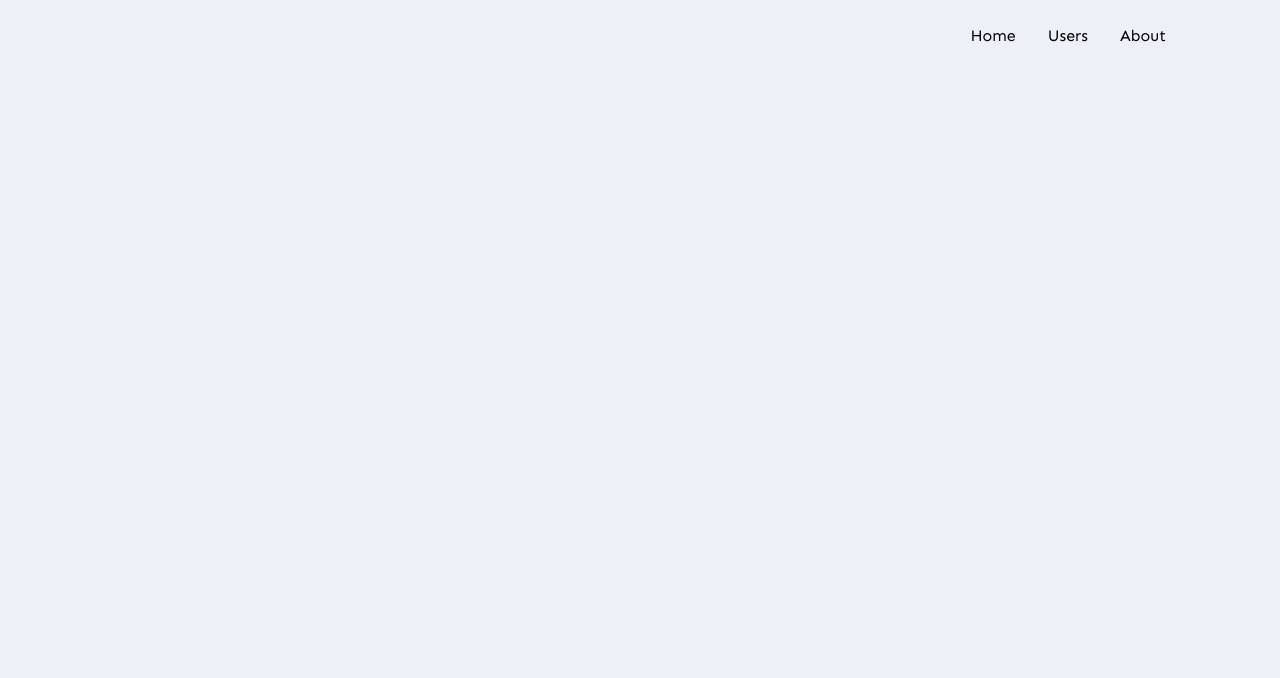
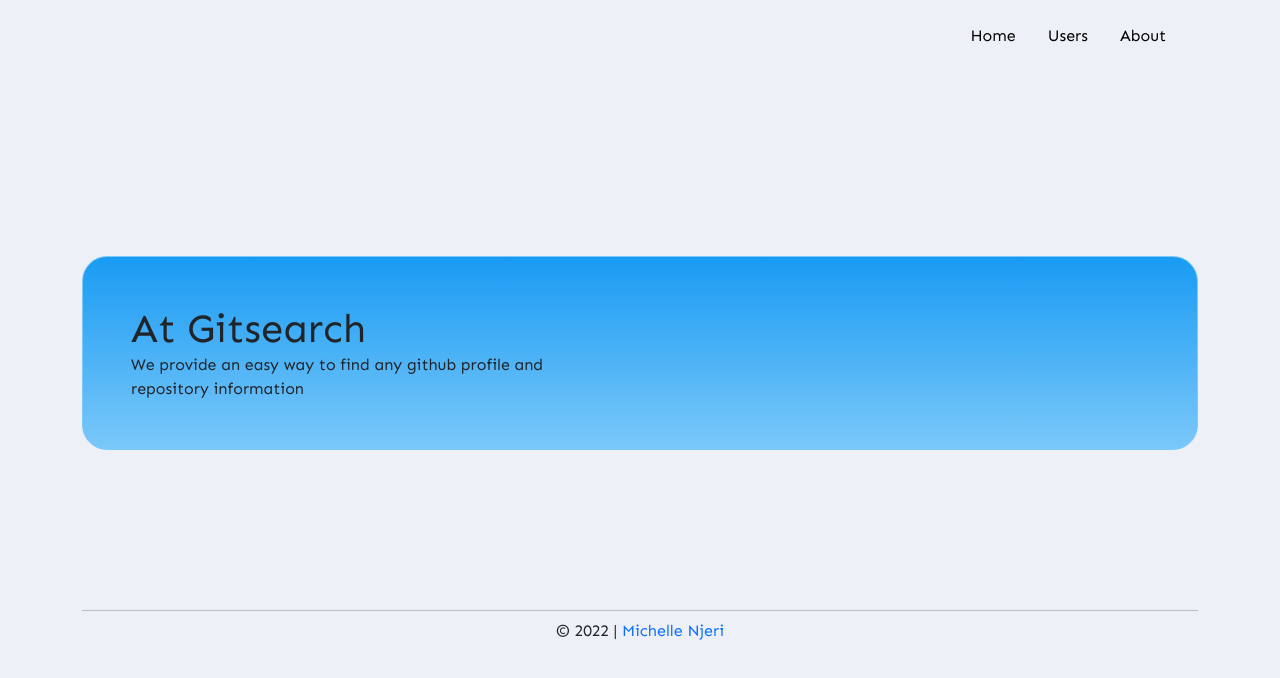
Before and after one commit to vantablanta/github-project, an Angular app: page /about in a window 1280 px wide. Before the commit this address led to /. Shown: the top 678 px of the page. Built offline with nearby package versions, Linux system fonts and the light colour scheme.

Commit message:
about page added

```diff
--- a/src/app/app-routing.module.ts
+++ b/src/app/app-routing.module.ts
@@ -2,10 +2,12 @@ import { NgModule } from '@angular/core';
 import { RouterModule, Routes } from '@angular/router';
 import { UsersComponent } from './component/users/users.component';
 import { LandingComponent } from './component/landing/landing.component';
+import { AboutComponent } from './component/about/about.component';
 
 const routes: Routes = [
   {path: 'users', component: UsersComponent},
   {path: 'home', component: LandingComponent },
+  {path: 'about', component: AboutComponent },
   {path: '', redirectTo:"home", pathMatch:"full"},
 ];
 
--- a/src/app/app.module.ts
+++ b/src/app/app.module.ts
@@ -12,6 +12,7 @@ import { NavComponent } from './component/nav/nav.component';
 import { UsersComponent } from './component/users/users.component';
 import { ReposComponent } from './component/repos/repos.component';
 import { HideDirective } from './directive/hide.directive';
+import { AboutComponent } from './component/about/about.component';
 
 @NgModule({
   declarations: [
@@ -20,7 +21,8 @@ import { HideDirective } from './directive/hide.directive';
     NavComponent,
     UsersComponent,
     ReposComponent,
-    HideDirective
+    HideDirective,
+    AboutComponent
   ],
   imports: [
     BrowserModule,
--- /dev/null
+++ b/src/app/component/about/about.component.css
@@ -0,0 +1,18 @@
+.container{
+    margin-bottom: 2px solid red;
+}
+.card{
+    margin-top:25vh;
+}
+
+hr{
+    margin-top: 20vh;
+}
+
+.footer a{
+ text-decoration: none;
+ cursor: pointer;
+}
+.footer a:hover{
+    color: #f59840;
+}
--- /dev/null
+++ b/src/app/component/about/about.component.html
@@ -0,0 +1,19 @@
+<div class="container">
+    <div class="card">
+        <div class="content row">
+            <div class="col-md-6">
+                <div class="p-5">
+                    <h1>At Gitsearch</h1>
+                    <p>We provide an easy way to find any github profile and repository information</p>
+                </div>
+            </div>
+        </div>
+    </div>
+</div>
+<hr>
+<div class="text-center p-2 footer">
+   &copy; 2022  |
+   <span [ngStyle]="{'color': '#be96f8'}">
+       <a href="https://github.com/vantablanta"> Michelle Njeri</a>
+    </span>
+ </div>
--- /dev/null
+++ b/src/app/component/about/about.component.ts
@@ -0,0 +1,15 @@
+import { Component, OnInit } from '@angular/core';
+
+@Component({
+  selector: 'app-about',
+  templateUrl: './about.component.html',
+  styleUrls: ['./about.component.css', '../landing/landing.component.css']
+})
+export class AboutComponent implements OnInit {
+
+  constructor() { }
+
+  ngOnInit(): void {
+  }
+
+}
--- a/src/app/component/nav/nav.component.html
+++ b/src/app/component/nav/nav.component.html
@@ -6,6 +6,6 @@
       <a routerLink="users" class="nav-link" href="#">Users</a>
     </li>
     <li class="nav-item">
-      <a routerLink="users" class="nav-link" href="#">About</a>
+      <a routerLink="about" class="nav-link" href="#">About</a>
     </li>
   </ul>
--- a/src/app/component/users/users.component.css
+++ b/src/app/component/users/users.component.css
@@ -21,7 +21,6 @@
 .card:hover {
     box-shadow: 0 0 40px rgba(51, 51, 51, .1)
 }
-
 
 
 .form {
--- a/src/app/component/users/users.component.html
+++ b/src/app/component/users/users.component.html
@@ -4,16 +4,16 @@
     <div class="col-md-6">
         <form action="" class="form">
             <fa-icon class="i fa-search" [icon]="faSearch" [ngStyle]="{'color': '#7bc8f9'}"></fa-icon>
-        <input [(ngModel)]="userName" name="userName" type="search" class="form-control form-input" (keyup)="findUser()"
-          placeholder="Search Users ...">
+            <input [(ngModel)]="userName" name="userName" type="search" class="form-control form-input"
+                (keyup)="findUser()" placeholder="Search Users ...">
         </form>
     </div>
 </div>
 
 <div class="row d-flex justify-content-center align-items-center">
-    <div class="row">
+  <div class="row col-md-6">
     <div *ngIf="users" class="float-start m-1 row  col-md-6 mt-4">
-        <div class="card py-4 col-md-4 w-100">
+      <div class="card py-4 col-md-4 w-100 h-100">
         <div class="d-flex justify-content-center align-items-center">
           <div class="round-image">
             <img [src]="users.avatar_url" class="rounded-circle" width="97">
@@ -26,7 +26,8 @@
               <span class="badge text-dark rounded p-2 mt-1" [ngStyle]="{'background-color': '#be96f8'}">
                   Repositories
                   <fa-icon class="ms-2" [icon]="faFileCode"></fa-icon>
-                  <span class="position-absolute top-0 p-1 mb-2 text-light translate-middle badge rounded-pill"
+                  <span
+                      class="position-absolute top-0 p-1 mb-2 text-light translate-middle badge rounded-pill"
                       [ngStyle]="{'background-color': '#000'}">
                       {{users.public_repos}}
                   </span>
@@ -34,10 +35,11 @@
           </div>
 
             <div class="position-relative mt-3 col-md-6">
-                <span class="badge text-dark rounded p-2 mt-1" [ngStyle]="{'background-color': '#f59840'}">
+              <span class="badge text-dark rounded p-2 mt-1" [ngStyle]="{'background-color': '#f59840'}" >
                   Followers
-                  <fa-icon class="ms-2 text-dark" [icon]="faHeart"></fa-icon>
-                  <span class="position-absolute top-0 p-1 mb-2 text-light translate-middle badge rounded-pill"
+                  <fa-icon class="ms-2 text-dark" [icon]="faHeart" ></fa-icon>
+                  <span
+                      class="position-absolute top-0 p-1 mb-2 text-light translate-middle badge rounded-pill"
                       [ngStyle]="{'background-color': '#000'}">
                       {{users.followers}}
                   </span>
@@ -45,10 +47,11 @@
           </div>
 
             <div class="position-relative mt-3 col-md-6">
-                <span class="badge text-dark rounded p-2 mt-1" [ngStyle]="{'background-color': '#7bc8f9'}">
+              <span class="badge text-dark rounded p-2 mt-1" [ngStyle]="{'background-color': '#7bc8f9'}" >
                   Following
-                  <fa-icon class="ms-2 text-dark" [icon]="faUsers"></fa-icon>
-                  <span class="position-absolute top-0 p-1 mb-2 text-light translate-middle badge rounded-pill"
+                  <fa-icon class="ms-2 text-dark" [icon]="faUsers" ></fa-icon>
+                  <span
+                      class="position-absolute top-0 p-1 mb-2 text-light translate-middle badge rounded-pill"
                       [ngStyle]="{'background-color': '#000'}">
                       {{users.following}}
                   </span>
@@ -68,9 +71,8 @@
         </div>
       </div>
     </div>
+  </div>
+
+<app-repos *ngIf="users"  [name]="userName"  class="col-md-6"></app-repos>
 
 </div>
-
-    <app-repos *ngIf="users" [name]="userName" class="col-md-6"></app-repos>
-
-  </div>
--- a/src/app/component/users/users.component.ts
+++ b/src/app/component/users/users.component.ts
@@ -34,18 +34,7 @@ export class UsersComponent implements OnInit {
     )
   }
 
-  findRepos(){
 
-  }
-
-  ngOnInit(): void {
-  //   this.usersService.getUsers().subscribe(
-  //     (data:any) => {
-  //      this.users = data
-  //      console.log(this.users)
-  //     }
-
-  //   )
- }
+  ngOnInit(): void {}
 
 }
```
Also changed, not shown: src/app/component/landing/landing.component.html (+1 -18 lines), 1 other file (tests, documents, lock files or other folders). Lines whose indentation alone changed are shown as unchanged.
